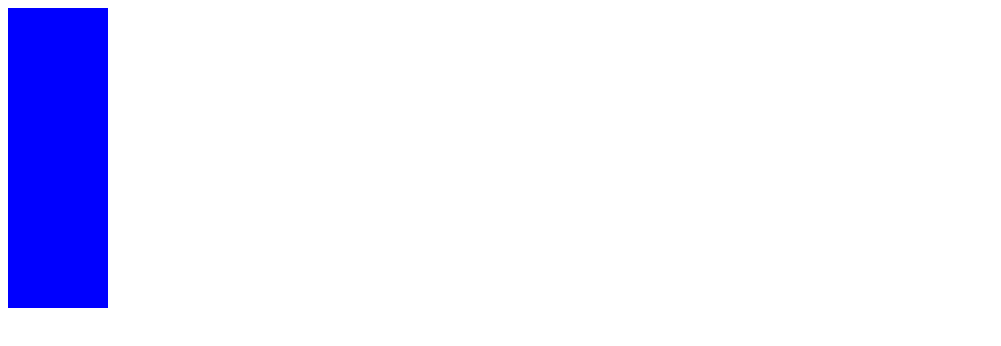
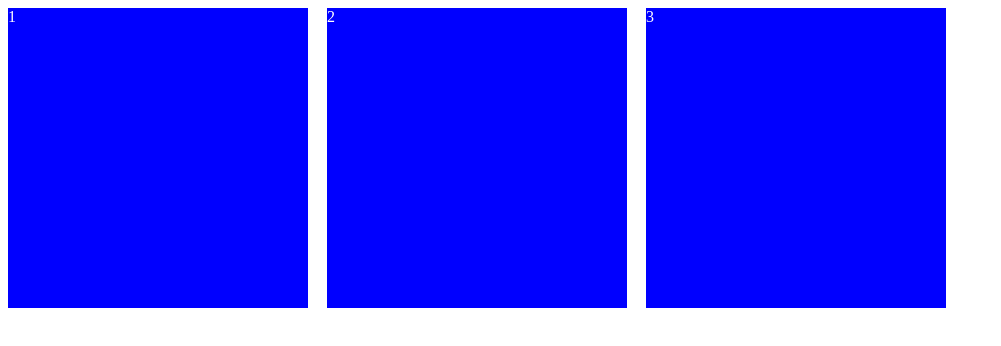
Before and after one commit to Ho9679/SCSS-Study, a plain HTML site: page index.html in a window 1280 px wide. Shown: the whole page, without its empty margins (0-1001 px from the left). Drawn offline with Linux system fonts and the light colour scheme.

Commit message:
1.0 study

```diff
--- a/index.html
+++ b/index.html
@@ -7,8 +7,8 @@
     <title>SCSS Masterclass</title>
   </head>
   <body>
-    <div class="box"></div>
-    <div class="box"></div>
-    <div class="box"></div>
+    <div class="box">1</div>
+    <div class="box">2</div>
+    <div class="box">3</div>
   </body>
 </html>
--- a/style.css
+++ b/style.css
@@ -1,5 +1,14 @@
 .box {
   background: blue;
-  width: 100px;
-  height: 100px;
+  width: 300px;
+  height: 300px;
+  margin-bottom: 2px;
+  display: inline-block;
+  color: white;
 }
+.box:nth-child(2) {
+  margin-left: 15px;
+}
+.box:nth-child(3) {
+  margin-left: 15px;
+}
```
Also changed, not shown: Recap.txt, 1 other file.
